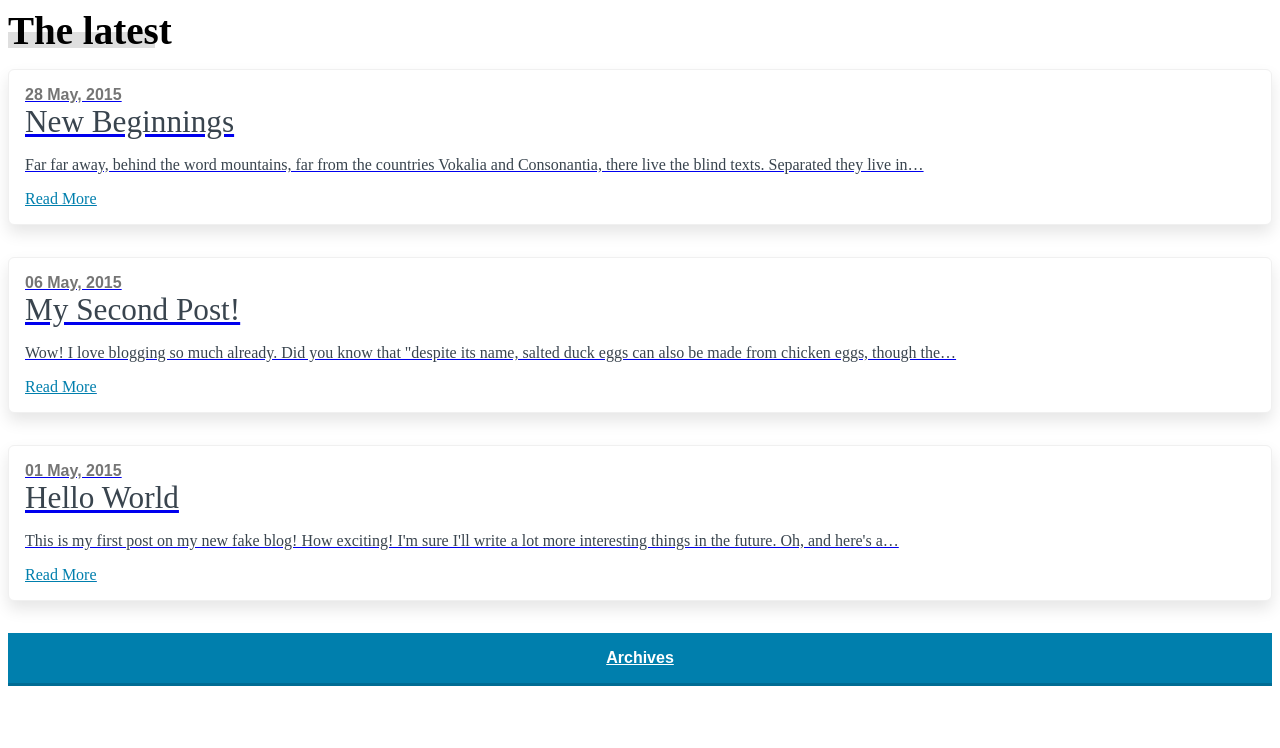
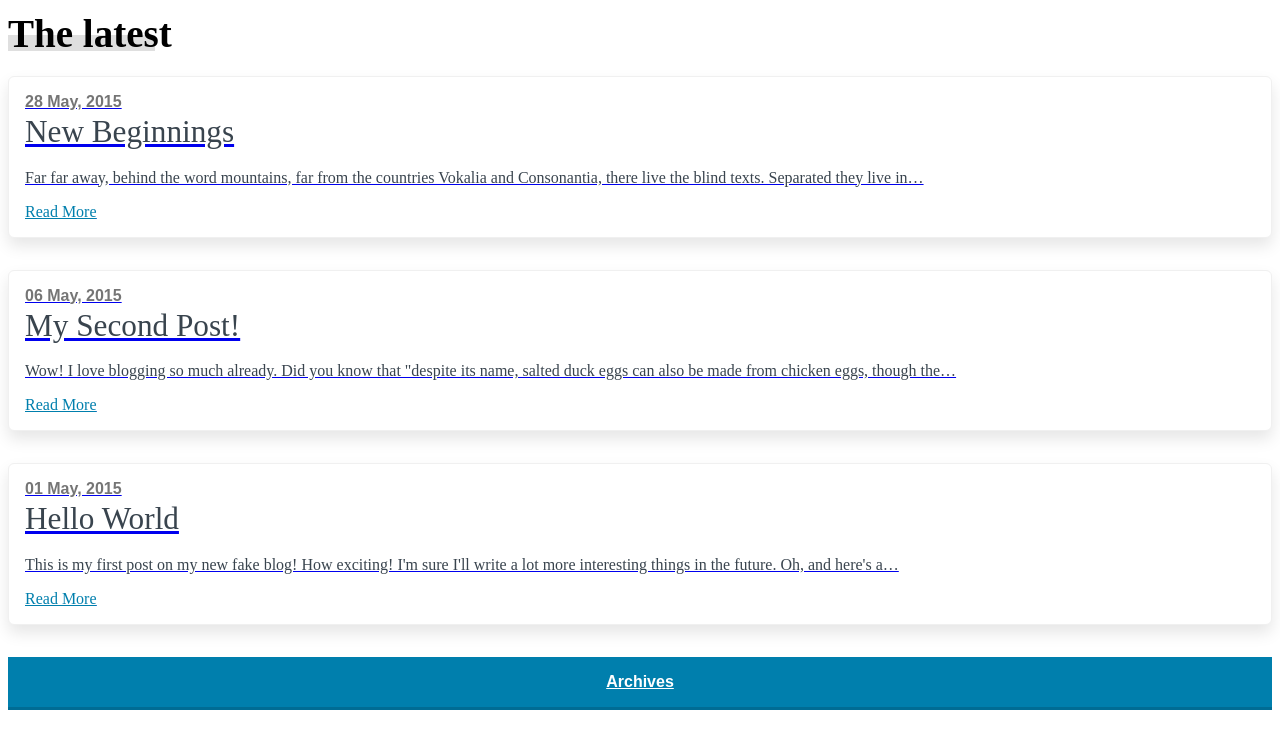
Before and after one commit to nicklemmon/nicklemmon-blog, a Gatsby site: page / in a window 1280 px wide. Built offline with nearby package versions, Linux system fonts and the light colour scheme; Gatsby itself is replaced by a stand-in of ours; some packages are replaced by stand-ins of ours.

Commit message:
Update typographic styles for headings

```diff
--- a/src/components/Heading/Heading.css
+++ b/src/components/Heading/Heading.css
@@ -3,6 +3,7 @@
 .Heading {
   font-family: var(--fontFamilyPrimary);
   font-weight: 700;
+  line-height: 1.33;
 }
 
 /*
--- a/src/layouts/global.css
+++ b/src/layouts/global.css
@@ -15,7 +15,7 @@ body {
 }
 
 html {
-  font-size: calc(14px + 0.25vw);
+  font-size: calc(13px + 0.25vw);
   font-family: var(--fontFamilyPrimary);
   color: var(--limedSpruce);
 }
```
